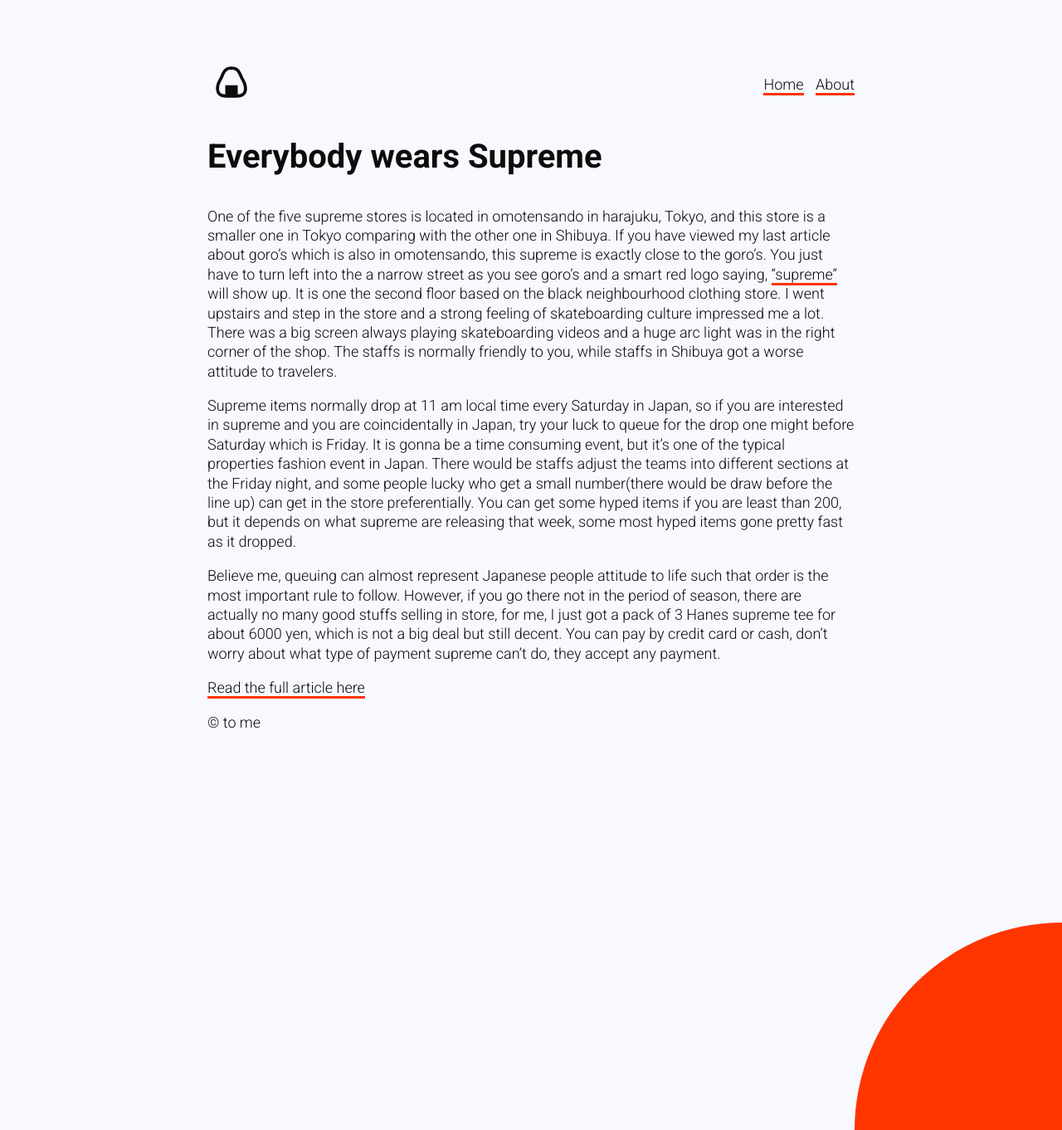
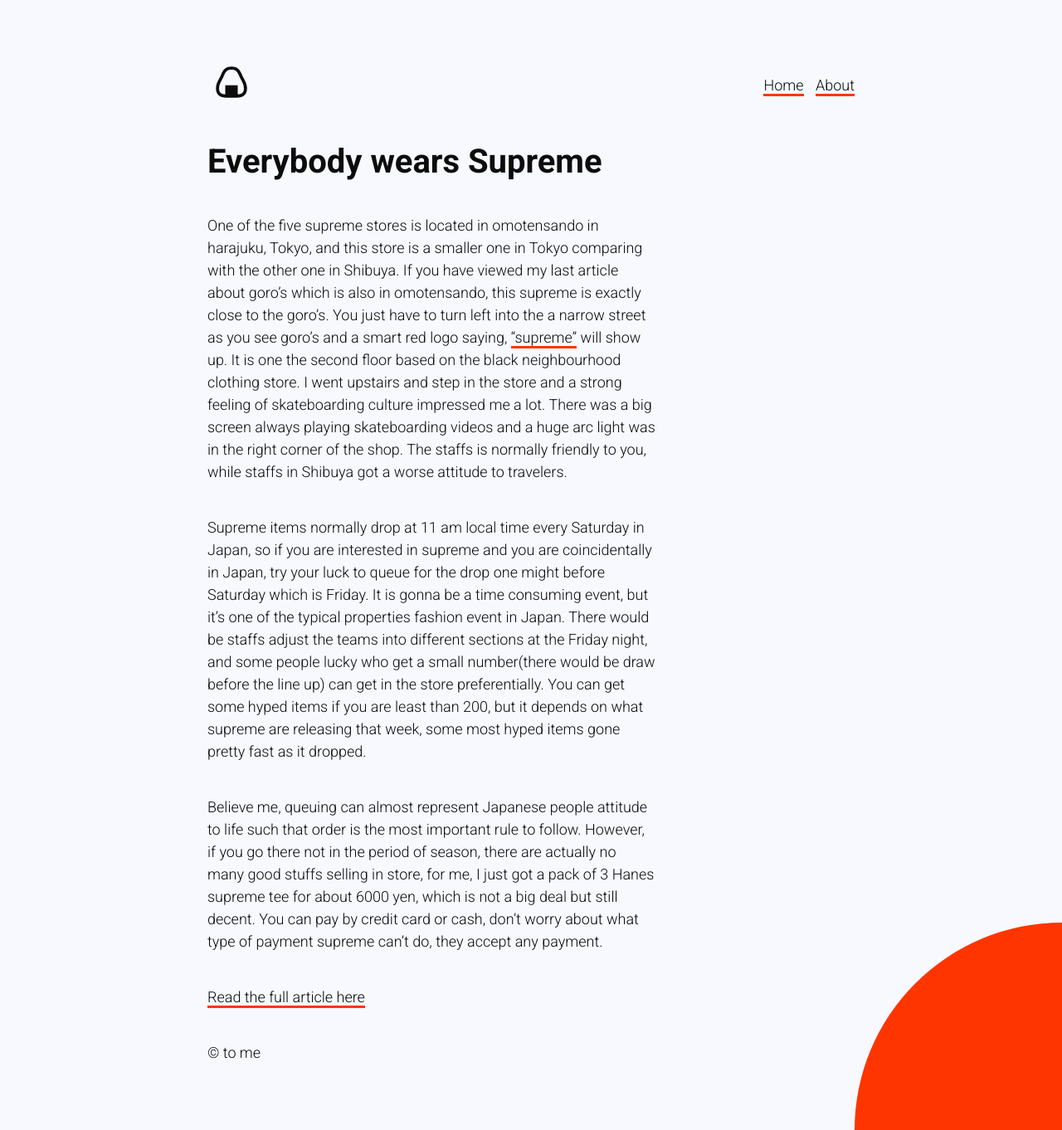
Before and after one commit to cdandor/anightinjapan, a Jekyll site: the page built from _posts/2023-05-05-everybody-wears-supreme.markdown, in a window 1280 px wide and 1362 px high. Shown: the whole window at 83% size. Built offline with Jekyll 4.4.1, drawn with Linux system fonts in a browser that asks for light colours.

Commit message:
Updated 5 Tokyo Train Tips and 3 other files

```diff
--- a/_layouts/post.html
+++ b/_layouts/post.html
@@ -3,4 +3,4 @@
 ---
 
 <h2>{{ page.title }}</h2>
-{{ content }}
+<div class="post">{{ content }}</div>
--- a/_drafts/5-tokyo-train-tips.markdown
+++ b/_posts/2023-05-04-5-tokyo-train-tips.markdown
@@ -6,6 +6,8 @@
 ---
 
 When you first arrive in Tokyo it won’t be long before you need to use the subway.  It’s the most efficient way to get to from A to B in super quick time; you just have to master the lines and how they interact first. It’s a major feat of engineering and makes daily life flow for millions of people in Tokyo but it can be a bit overwhelming when you first encounter it.  You’re not going to be able to avoid it for long though so you might as well jump right in.  Here are my five tips to keep you sane and get you to your destination on the Tokyo Subway.
+
+![blog-3a.jpg](/uploads/blog-3a.jpg)
 
 Known as the Tōkyō chikatetsu, in English it can be translated and referred to as the Tokyo Metro, subway or even the Tokyo Underground depending on who you are talking to but hotel conceirge desks and locals we spoke to generally referred to it as the subway so we mostly stuck with that to avoid confusion.
 
--- a/assets/css/styles.scss
+++ b/assets/css/styles.scss
@@ -13,7 +13,7 @@
   color: $black;
   font-family: $typography, Arial, Helvetica, sans-serif;
   font-size: 18px;
-  line-height: 1.3;
+  line-height: 1.5;
   font-weight: 300;
   max-width: 780px;
   margin: 80px auto 80px auto;
@@ -75,3 +75,17 @@
   background-color: $red;
   border-radius: 50%;
 }
+
+div.post {
+  h3 {
+    margin-top: 80px;
+  }
+
+  p {
+    max-width: 540px;
+    margin-bottom: 40px;
+  }
+  img {
+    max-width: 780px;
+  }
+}
```
